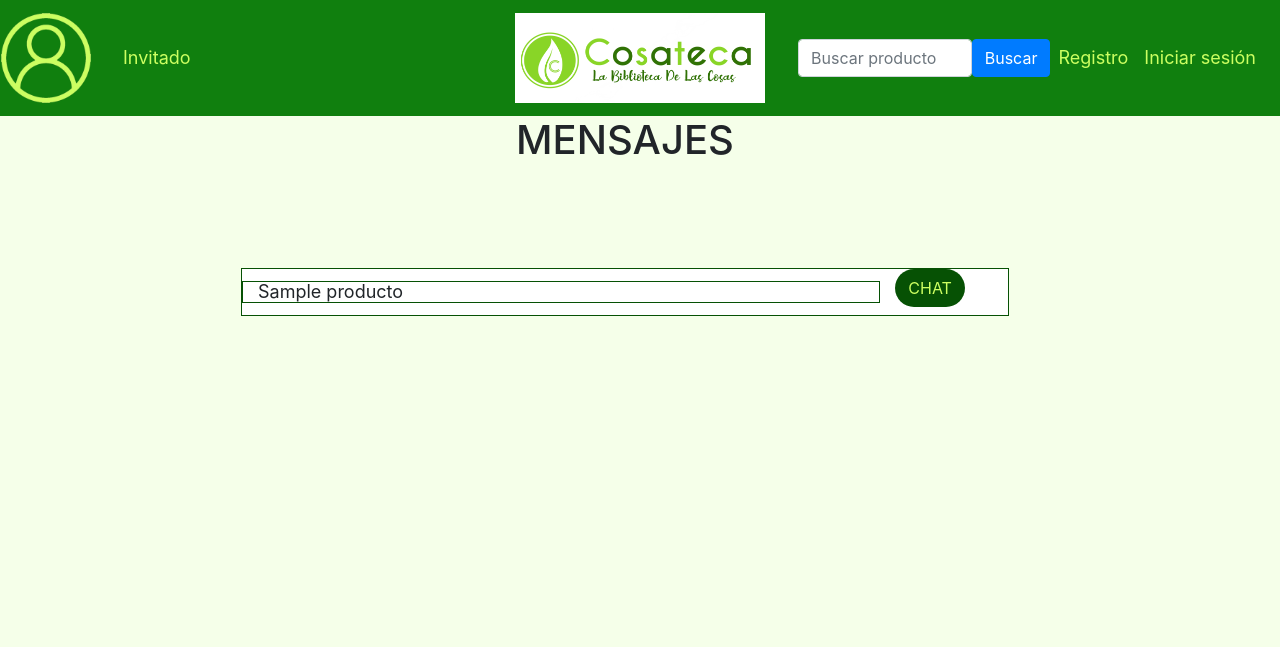
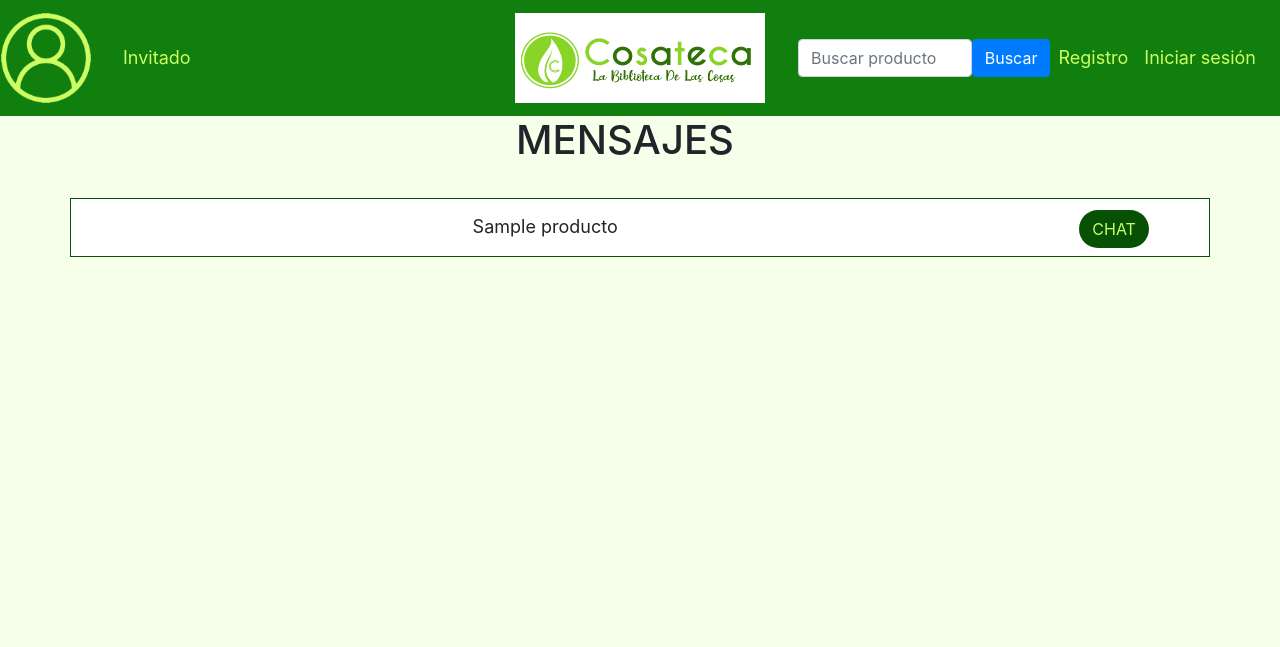
Before and after one commit to andvarbay/Cosateca, a Django app: template CosatecaApp/templates/listadoChats.html in a window 1280 px wide. Shown: the top 647 px of the page. Run offline with Django 4.2, Linux system fonts and the light colour scheme; the template is opened without the code that fills it: values that come from a table or form of the project are taken from there, others are empty; tables that the repository leaves empty hold one stand-in row (values such as "Sample post"); parts of the project's set-up code (start-up, migrations or seed data) failed here and were passed over; some libraries are stand-ins or nearby versions.

Commit message:
Fix: arreglos vista de listado de chats

```diff
--- a/CosatecaApp/models.py
+++ b/CosatecaApp/models.py
@@ -64,7 +64,7 @@ class Chat(models.Model):
             chatsArrendador =  Chat.objects.filter(idUsuarioArrendador=idUsuario)
             try:
                 chatsArrendatario = Chat.objects.filter(idUsuarioArrendatario=idUsuario)
-                return chatsArrendador + chatsArrendatario
+                return chatsArrendador | chatsArrendatario
             except:
                 return chatsArrendador
         except:
--- a/CosatecaApp/static/style.css
+++ b/CosatecaApp/static/style.css
@@ -136,16 +136,37 @@ nav {
 }
 
 .cuadro {
-    width: 60%;
-    height: 60%;
+    /* width: 60%; */
+    /* height: 60%; */
     border: 1px solid #065104;
     background-color: #FFFFFF;
     overflow: auto;
   }
 
-.elemento-lista-chats {
+@media screen and (max-width: 630px) {
+    #container-listado-chats {
+        overflow: auto;
+        height: 500px;
+    }
+}
+
+@media screen and (max-width: 1000px) and (min-width: 630px) {
+    #container-listado-chats {
+        overflow: auto;
+        height: 800px;
+    }
+}
+
+@media screen and (min-width: 1000px) {
+    #container-listado-chats {
+        overflow: auto;
+        height: 450px;
+    }
+}
+
+/* .elemento-lista-chats {
     border: 1px solid #065104;
-  }
+  } */
 
 /*
 ZONA DE PRUEBAS: Cuando añadas css de algo que estás probando, pruebalo debajo de
--- a/CosatecaApp/templates/listadoChats.html
+++ b/CosatecaApp/templates/listadoChats.html
@@ -4,27 +4,32 @@
 {% endblock title %}
 {% block body_data %}
 {% load static %}
-    <div class="row justify-content-center" style="margin-bottom: 7.5%;width:100%">
+    <div class="row justify-content-center" style="margin-bottom: 2%;width:100%; top-bottom: 2%">
         <h1 id="titulo-listado-chats">MENSAJES</h1>
     </div>
-    <div class="row justify-content-center" style="margin-bottom: 7.5%;width:100%" id="game-cards">
+    <div class="container" id="container-listado-chats" style="margin-bottom: 7.5%;width:100%; text-align: center;">
     {% if chats.count > 1 %}
-      <div class="cuadro">
+      <div class="cuadro row justify-content-center">
         {% for chat in chats %}
-          <div class="elemento">{{ chat }}</div>
+        <div class="elemento-lista-chats col-lg-10 col-md-10 col-sm-9 col-12" style="align-self: center;">
+          <div style="text-align: center">{{ chat.idProducto.nombre }}</div>
+        </div>
+        <div class="col-lg-2 col-md-2 col-sm-3 col-12" style="align-self: center; padding-top: 1%;">
+          <a href="/chat/{{ chat.idChat }}" class="btn profile-button mb-2">CHAT</a>
+        </div>
         {% endfor %}
       </div>
     {% elif chats.count == 1 %}
       <div class="cuadro row justify-content-center">
         <div class="elemento-lista-chats col-lg-10 col-md-10 col-sm-9 col-12" style="align-self: center;">
-          <div>{{ chats.get.idProducto.nombre }}</div>
+          <div style="text-align: center">{{ chats.get.idProducto.nombre }}</div>
         </div>
-        <div class="col-lg-2 col-md-2 col-sm-3 col-12" style="align-self: center;">
+        <div class="col-lg-2 col-md-2 col-sm-3 col-12" style="align-self: center; padding-top: 1%;">
           <a href="/chat/{{ chats.get.idChat }}" class="btn profile-button mb-2">CHAT</a>
         </div>
       </div>
     {% else %}
-      <h2>Ups... no has hablado con nadie aun</h1>
+      <h2>Ups... no has hablado con nadie aún</h1>
     {% endif %}
       </div>
     </div>
--- a/CosatecaApp/views.py
+++ b/CosatecaApp/views.py
@@ -29,7 +29,6 @@ def listadoChats(request):
     nombreUsuario = request.session.get('usuario')
     usuario = Usuario.getUsuarioPorNombreUsuario(nombreUsuario)
     listado = Chat.getChatsPorUsuario(usuario.idUsuario)
-    print(listado)
     data['chats'] = listado
 
     return render (request, 'listadoChats.html', data)
```
Also changed, not shown: 1 other file.
